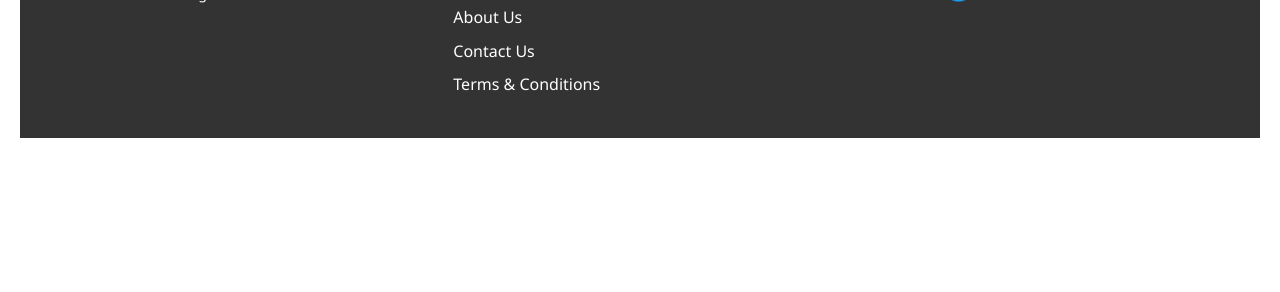
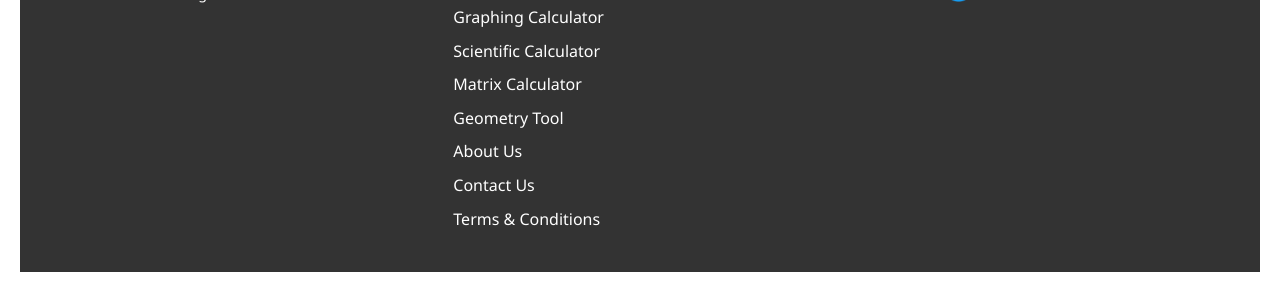
Before and after one commit to Devprk/calculator, a plain HTML site: page Graphing.html in a window 1280 px wide. Shown: the part 1017-1309 px from the top of the page. Before the commit the page ends 1175 px from the top, so only its background shows below. Drawn offline with Linux system fonts and the light colour scheme.

Commit message:
Update Graphing.html

```diff
--- a/Graphing.html
+++ b/Graphing.html
@@ -144,6 +144,10 @@
                 <h3>Quick Links</h3>
                 <ul>
                     <li><a href="index.html">Home</a></li>
+                    <li><a href="Graphing.html">Graphing Calculator</a></li>
+                    <li><a href="#">Scientific Calculator</a></li>
+                    <li><a href="#">Matrix Calculator</a></li>
+                    <li><a href="#">Geometry Tool</a></li>
                     <li><a href="about.html">About Us</a></li>
                     <li><a href="contact.html">Contact Us</a></li>
                     <li><a href="terms.html">Terms & Conditions</a></li>
```
